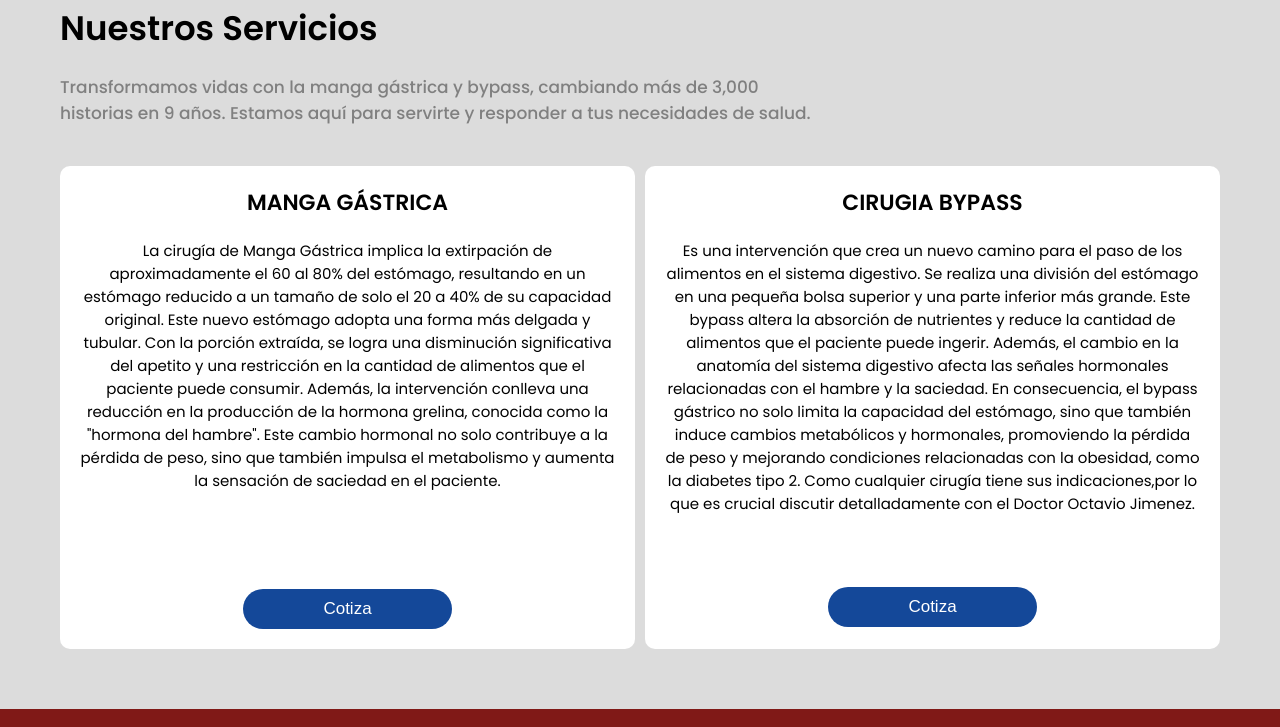
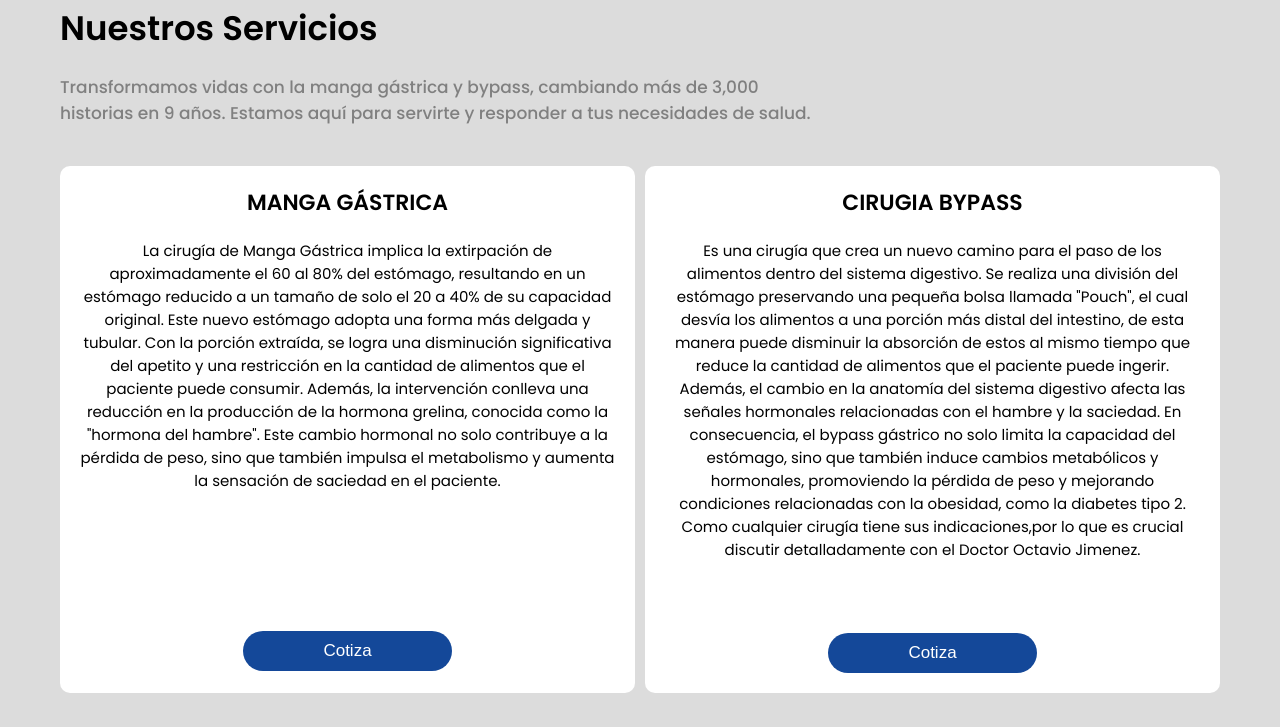
Before and after one commit to Albertofusa/Webpage_Doctor_responsive, a plain HTML site: page index.html in a window 1280 px wide. Shown: the part 1189-1916 px from the top of the page. Drawn offline with Linux system fonts and the light colour scheme.

Commit message:
adding the last changes, finish the page

```diff
--- a/index.html
+++ b/index.html
@@ -228,20 +228,21 @@
               <div>
                 <h3>CIRUGIA BYPASS</h3>
                 <p>
-                  Es una intervención que crea un nuevo camino para el paso de
-                  los alimentos en el sistema digestivo. Se realiza una división
-                  del estómago en una pequeña bolsa superior y una parte
-                  inferior más grande. Este bypass altera la absorción de
-                  nutrientes y reduce la cantidad de alimentos que el paciente
-                  puede ingerir. Además, el cambio en la anatomía del sistema
-                  digestivo afecta las señales hormonales relacionadas con el
-                  hambre y la saciedad. En consecuencia, el bypass gástrico no
-                  solo limita la capacidad del estómago, sino que también induce
-                  cambios metabólicos y hormonales, promoviendo la pérdida de
-                  peso y mejorando condiciones relacionadas con la obesidad,
-                  como la diabetes tipo 2. Como cualquier cirugía tiene sus
-                  indicaciones,por lo que es crucial discutir detalladamente con
-                  el Doctor Octavio Jimenez.
+                  Es una cirugía que crea un nuevo camino para el paso de los
+                  alimentos dentro del sistema digestivo. Se realiza una
+                  división del estómago preservando una pequeña bolsa llamada
+                  "Pouch", el cual desvía los alimentos a una porción más distal
+                  del intestino, de esta manera puede disminuir la absorción de
+                  estos al mismo tiempo que reduce la cantidad de alimentos que
+                  el paciente puede ingerir. Además, el cambio en la anatomía
+                  del sistema digestivo afecta las señales hormonales
+                  relacionadas con el hambre y la saciedad. En consecuencia, el
+                  bypass gástrico no solo limita la capacidad del estómago, sino
+                  que también induce cambios metabólicos y hormonales,
+                  promoviendo la pérdida de peso y mejorando condiciones
+                  relacionadas con la obesidad, como la diabetes tipo 2. Como
+                  cualquier cirugía tiene sus indicaciones,por lo que es crucial
+                  discutir detalladamente con el Doctor Octavio Jimenez.
                 </p>
               </div>
               <div>
--- a/style.css
+++ b/style.css
@@ -1104,7 +1104,7 @@ input {
   }
 
   .button-services-gastrica {
-    margin-top: 4.7rem;
+    margin-top: 8.9rem;
   }
 
   .button-services-gastrica-2 {
```
Also changed, not shown: turismo.html (+1 -6 lines), Desktop-img/DESKT-20240315T081030Z-001/DESKT/POSTADA-FOTO/Azul banner-02-01.png (added), Desktop-img/DESKT-20240315T081030Z-001/DESKT/POSTADA-FOTO/Azul banner-02.png (deleted).
